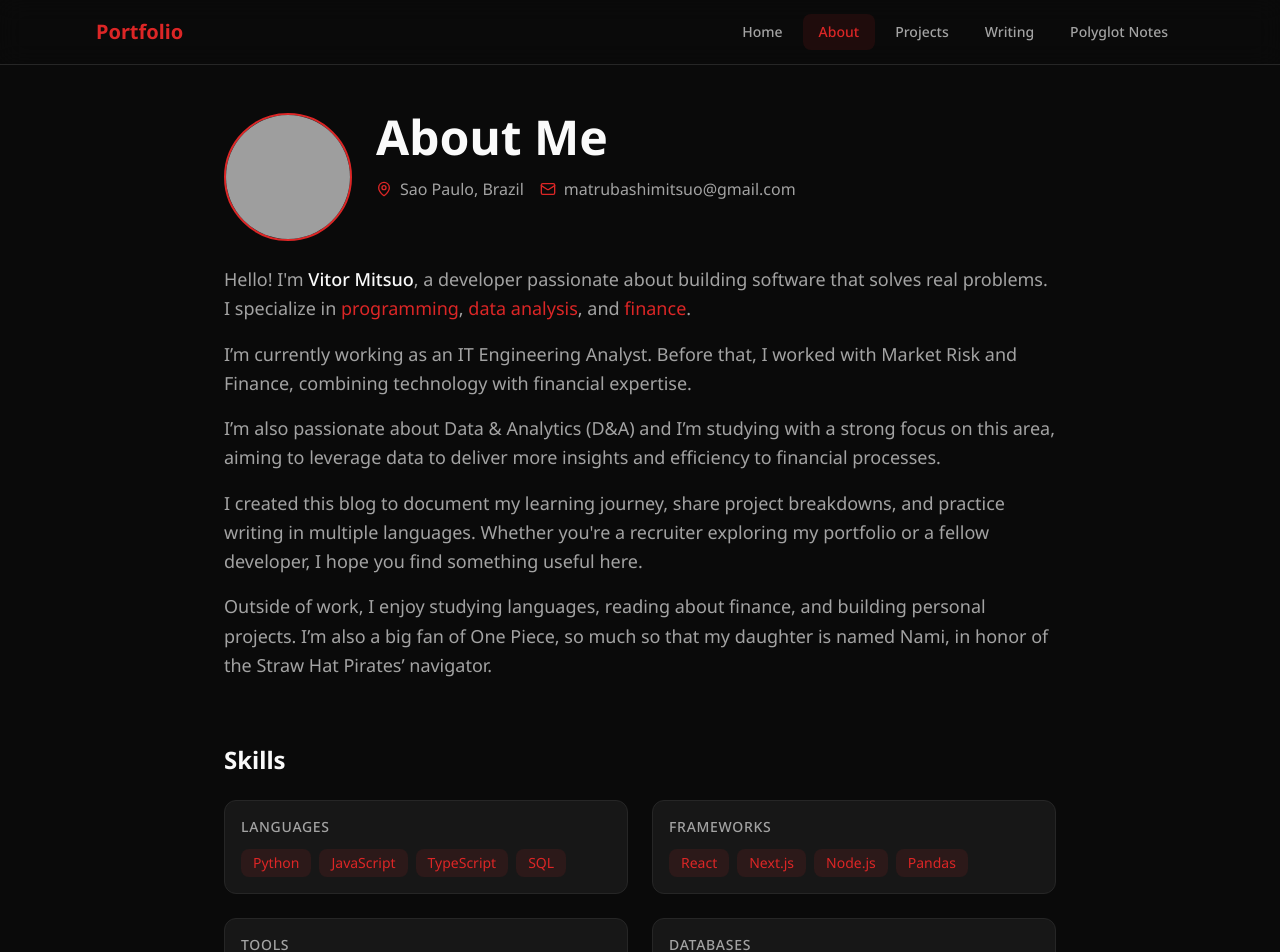
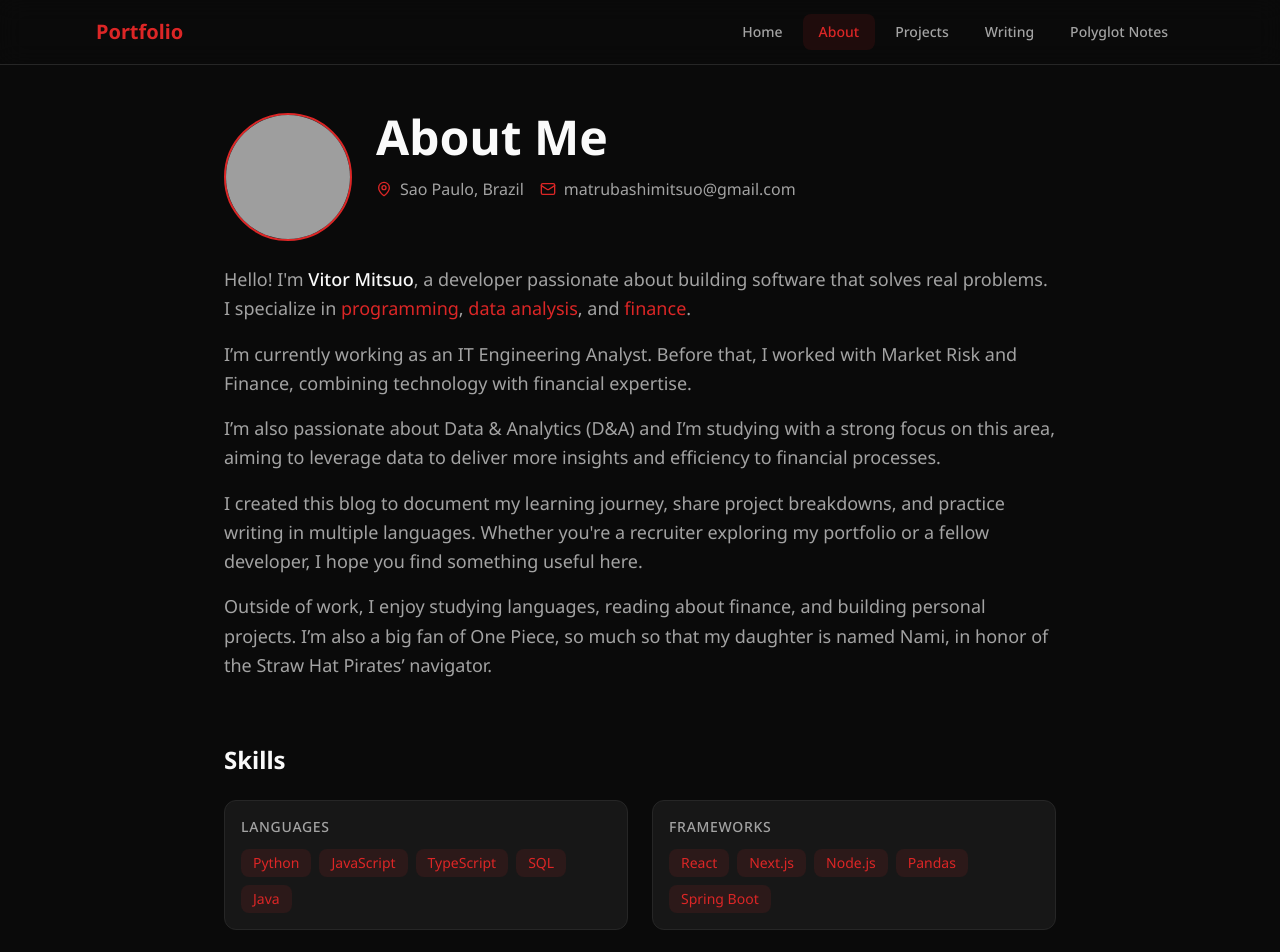
Before and after one commit to vitor-mitsuo-matrubashi/blog-portfolio, a Next.js app: page /about in a window 1280 px wide. Shown: the top 952 px of the page. Built offline with nearby package versions, Linux system fonts and the light colour scheme; grey boxes are pictures that could not be loaded.

Commit message:
Add Java and Spring Boot to skills section

```diff
--- a/src/app/about/page.tsx
+++ b/src/app/about/page.tsx
@@ -98,8 +98,8 @@ const hobbies = [
 // List your technical skills
 // ------------------------------------
 const skills = {
-  languages: ["Python", "JavaScript", "TypeScript", "SQL"],
-  frameworks: ["React", "Next.js", "Node.js", "Pandas"],
+  languages: ["Python", "JavaScript", "TypeScript", "SQL", "Java"],
+  frameworks: ["React", "Next.js", "Node.js", "Pandas", "Spring Boot"],
   tools: ["Git", "Docker", "VS Code", "Jupyter"],
   databases: ["PostgreSQL", "MongoDB", "Redis"],
   finance: ["Pricing", "Mark-to-Market (MTM)", "PnL Calculation"],
```
